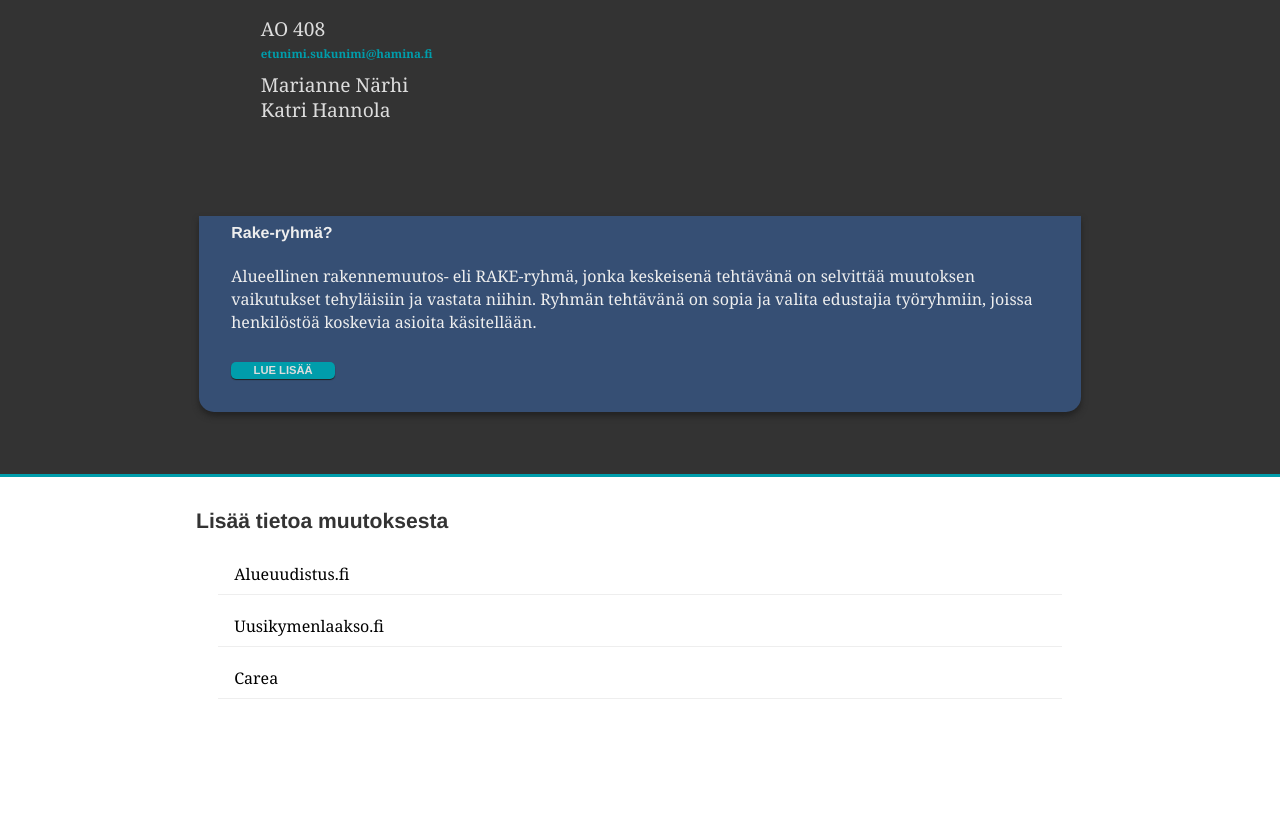
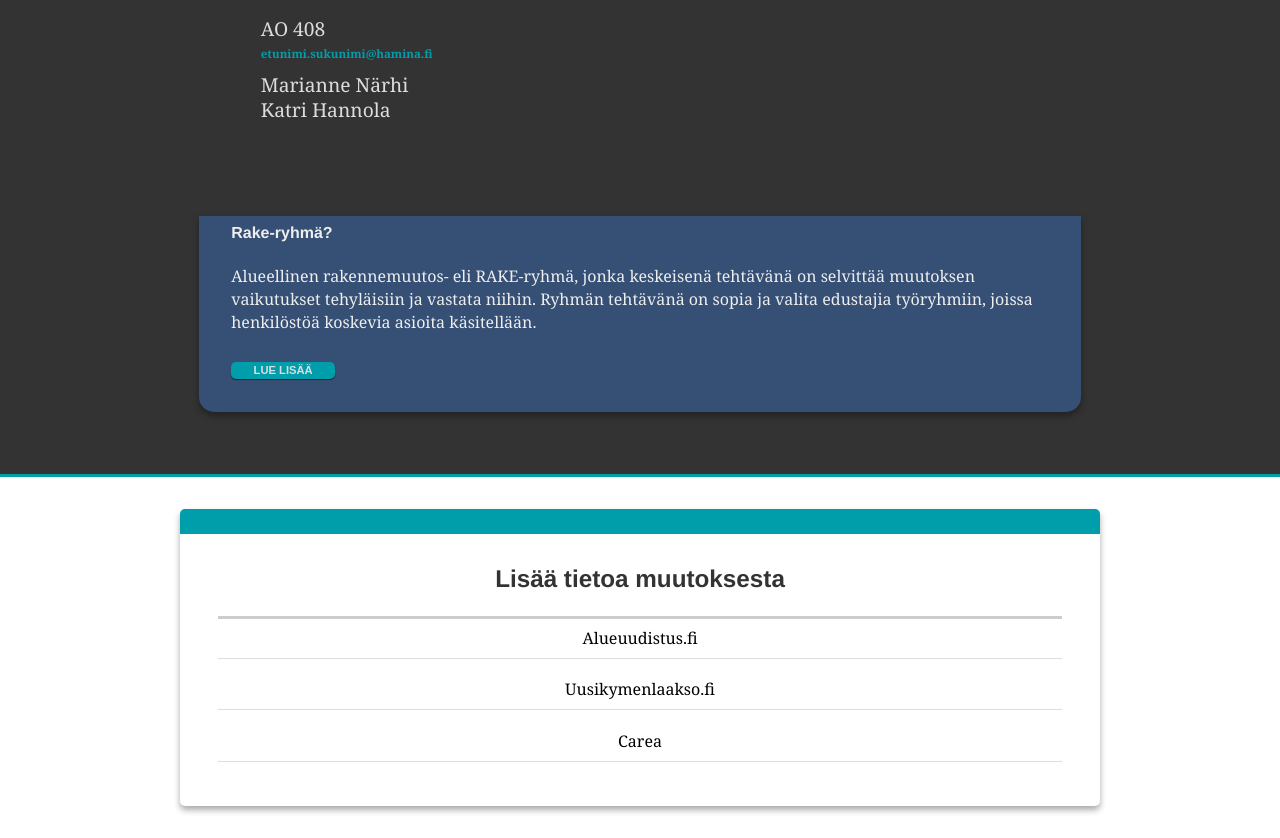
Before and after one commit to iispe/rake_newsletter, a Gatsby site: page / in a window 1280 px wide. Shown: the part 1817-2655 px from the top of the page. Before the commit the page ends 2559 px from the top, so only its background shows below. Built offline with nearby package versions, Linux system fonts and the light colour scheme; Gatsby itself is replaced by a stand-in of ours.

Commit message:
initial production version

```diff
--- a/src/components/footer.js
+++ b/src/components/footer.js
@@ -28,7 +28,8 @@ const FooterWrapper = styled.div`
 const Footer = ({ }) => (
     <Foot >
         <FooterWrapper>
-        <div>Tehyn Kymenlaakson ammattiosastot 2018</div>
+            <div>Seuraava tiedote ilmestyy elo-/syyskuussa - Tehyn Kymenlaakson ammattiosastot 2018 </div>
+
         </FooterWrapper>
     </Foot>
 );
--- a/src/components/links.js
+++ b/src/components/links.js
@@ -4,8 +4,10 @@ import Link from "gatsby-link";
 
 const Linkcontainer = styled.div`
     max-width: 920px;
-
-    margin: 0 auto;
+    border-top: 25px solid #009dab;
+    border-radius: 5px;
+    box-shadow: 0 4px 6px #aaa;
+    margin: 2em auto;
     padding: 2em 1em;
 
     & ul {
@@ -17,20 +19,32 @@ const Linkcontainer = styled.div`
     & li a {
     display: block;
     color: #000;
-    border-bottom: 1px solid #eee;
+    border-bottom: 1px solid #ddd;
     padding: 8px 16px;
+    text-align: center;
     text-decoration: none;
+    transition: all ease-in 150ms;
+
 }
     & li a:hover {
-        background-color: #364f74;
+        background-color: #009dab;
         color: white;
+    }
+
+    & h2 {
+        text-align: center;
+
+    }
+    li:nth-child(1) {
+        border-top: 3px solid #ccc;
+        margin-top: 1em;
     }
 `;
 
 
 const Links = ({}) => (
     <Linkcontainer>
-        <h3>Lisää tietoa muutoksesta </h3>
+        <h2>Lisää tietoa muutoksesta </h2>
         <ul>
             <li><a href="http://alueuudistus.fi">Alueuudistus.fi</a></li>
             <li><a href="http://www.uusikymenlaakso.fi">Uusikymenlaakso.fi</a></li>
--- a/src/layouts/index.css
+++ b/src/layouts/index.css
@@ -1,9 +1,6 @@
 body {
     margin: 0;
-    /* background-image: url('../assets/bk.svg'); */
-    background-repeat: no-repeat;
-    background-size: cover;
-    /* background-color: #efefef; */
+    background-color: #fff;
 }
 
 h1, h2 {
```
Also changed, not shown: src/pages/index.js (+0 -10 lines).
